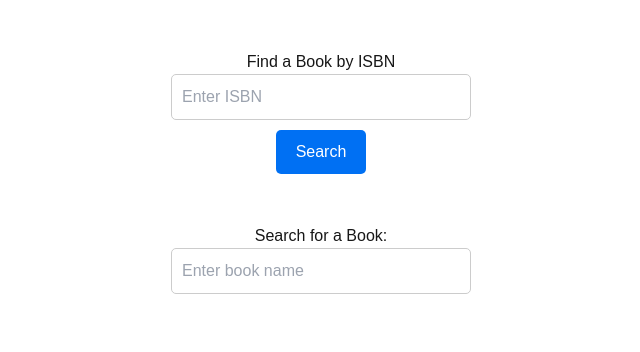
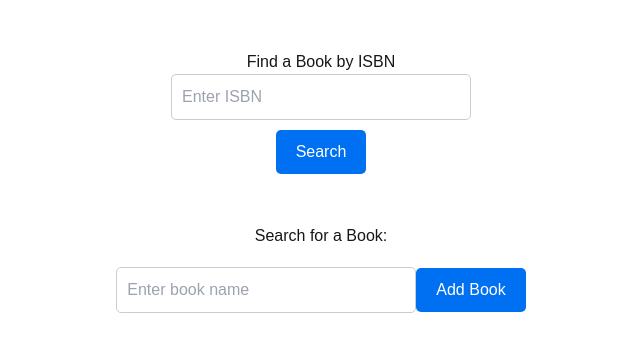
Before and after one commit to matthew-hre/nwHacks2025, a Next.js app: page /addbook in a window 1280 px wide. Shown: the top 352 px of the page, without its empty margins (319-959 px from the left). Built offline with nearby package versions, Linux system fonts and the light colour scheme.

Commit message:
add book name button

```diff
--- a/components/AddBookName.tsx
+++ b/components/AddBookName.tsx
@@ -5,6 +5,7 @@ import { createClient } from "@/utils/supabase/client"; // Import Supabase clien
 
 const AddBookName: React.FC = () => {
   const [searchQuery, setSearchQuery] = useState(""); // State for user input
+  const [selectedBook, setSelectedBook] = useState<string | null>(null); // State for selected book
   const [suggestions, setSuggestions] = useState<string[]>([]); // State for autofill suggestions
   const [error, setError] = useState(""); // State for error handling
 
@@ -41,6 +42,15 @@ const AddBookName: React.FC = () => {
     fetchSuggestions();
   }, [searchQuery]);
 
+  const handleAddBook = () => {
+    if (selectedBook) {
+      console.log(`Book added: ${selectedBook}`);
+      // Perform any action here, e.g., save to a database or update state
+    } else {
+      setError("Please select a book before adding.");
+    }
+  };
+
   return (
     <div style={{ textAlign: "center", marginTop: "50px" }}>
       <h1>Search for a Book:</h1>
@@ -48,7 +58,10 @@ const AddBookName: React.FC = () => {
         type="text"
         placeholder="Enter book name"
         value={searchQuery}
-        onChange={(e) => setSearchQuery(e.target.value)}
+        onChange={(e) => {
+          setSearchQuery(e.target.value);
+          setSelectedBook(null); // Clear selected book when the query changes
+        }}
         style={{
           padding: "10px",
           width: "300px",
@@ -75,7 +88,10 @@ const AddBookName: React.FC = () => {
           {suggestions.map((suggestion, index) => (
             <li
               key={index}
-              onClick={() => setSearchQuery(suggestion)} // Set the selected suggestion as the query
+              onClick={() => {
+                setSearchQuery(suggestion);
+                setSelectedBook(suggestion); // Set the selected book
+              }}
               style={{
                 padding: "10px",
                 cursor: "pointer",
@@ -87,6 +103,20 @@ const AddBookName: React.FC = () => {
           ))}
         </ul>
       )}
+      <button
+        onClick={handleAddBook}
+        style={{
+          padding: "10px 20px",
+          backgroundColor: "#0070f3",
+          color: "#fff",
+          border: "none",
+          borderRadius: "5px",
+          cursor: "pointer",
+          marginTop: "20px",
+        }}
+      >
+        Add Book
+      </button>
     </div>
   );
 };
```
